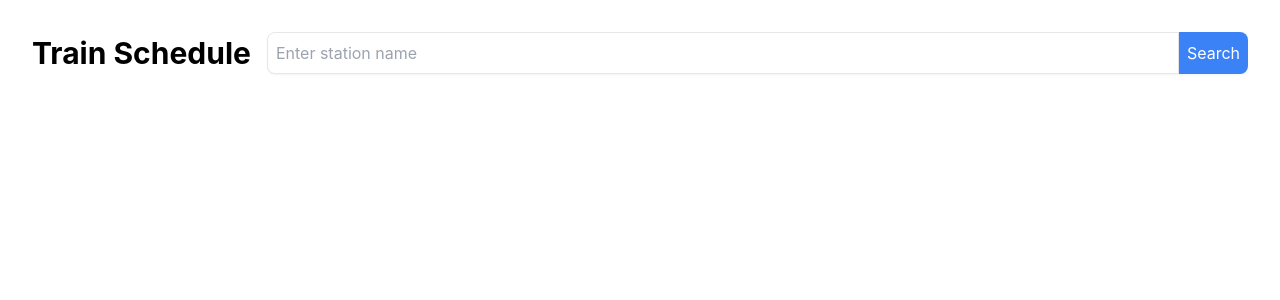
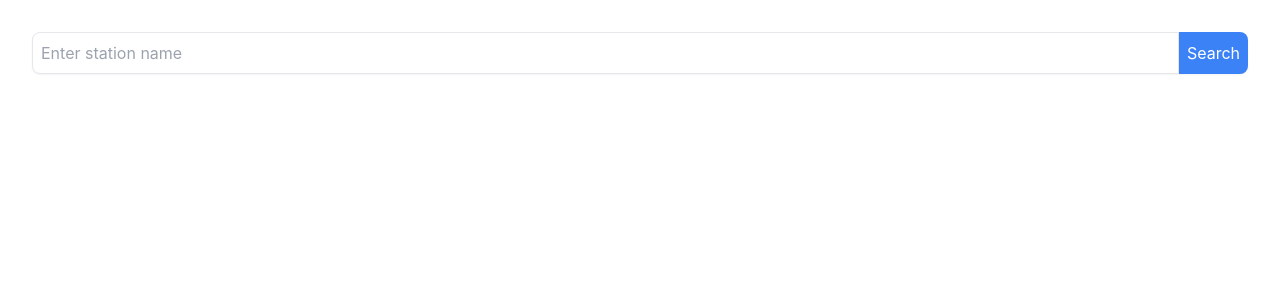
Before and after one commit to dltmtt/orari-treni, a React (Create React App) app: page / in a window 1280 px wide. Shown: the top 300 px of the page. Built offline with nearby package versions, Linux system fonts and the light colour scheme.

Commit message:
Make the search bar full width

```diff
--- a/src/App.js
+++ b/src/App.js
@@ -54,14 +54,13 @@ function App() {
 	return (
 		<div className="container mx-auto p-4">
 			<div className="flex items-center mb-4 p-4">
-				<h1 className="text-3xl font-bold mr-4">Train Schedule</h1>
-				<div className="flex-grow flex relative">
+				<div className="flex-grow flex relative w-full">
 					<input
 						value={searchQuery}
 						onChange={handleInputChange}
 						onKeyDown={navigateSearchResults}
 						placeholder="Enter station name"
-						className="border p-2 rounded-l-lg flex-grow shadow-sm"
+						className="border p-2 rounded-l-lg flex-grow shadow-sm w-full"
 					/>
 					<button
 						type="button"
```
